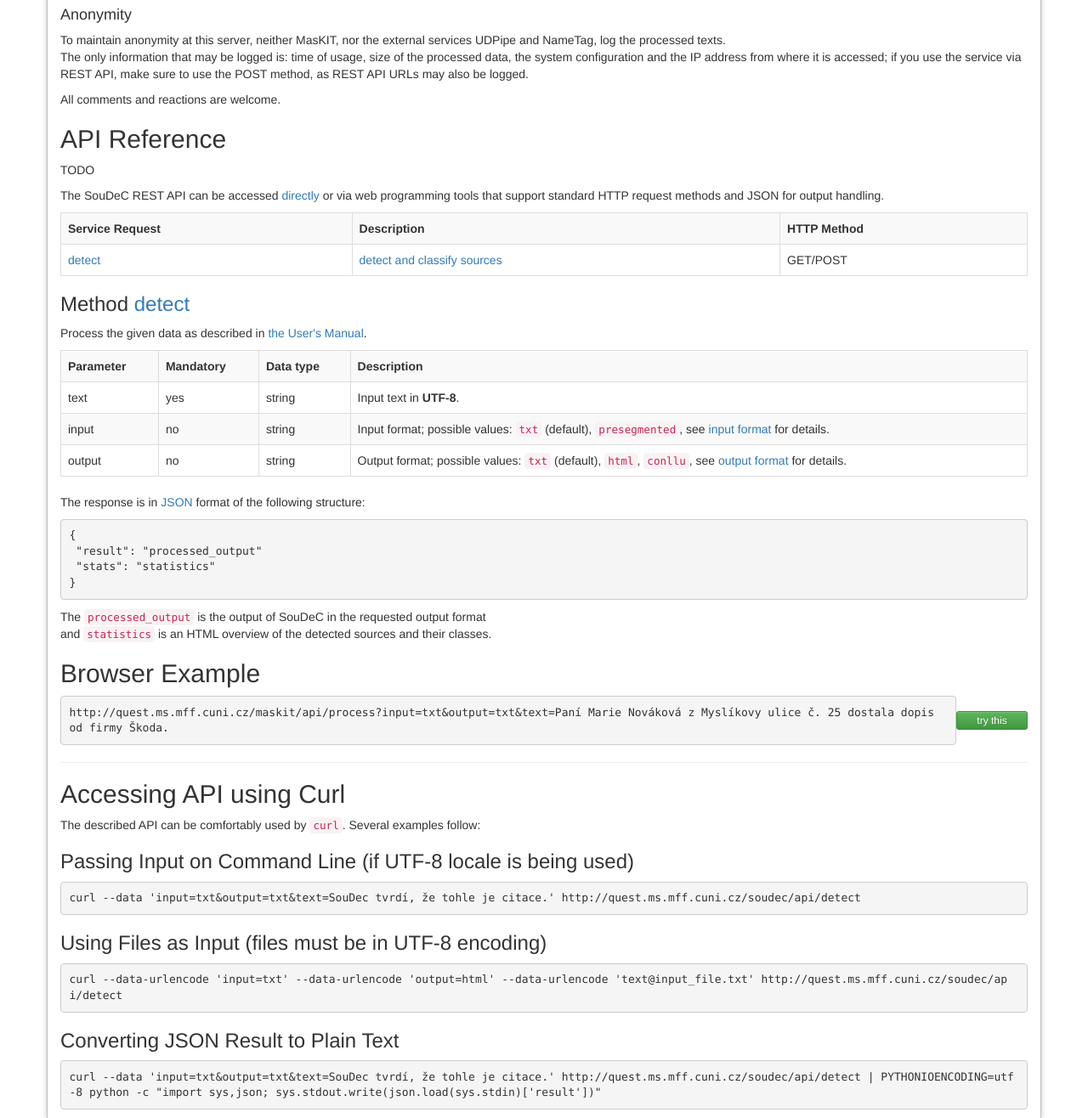
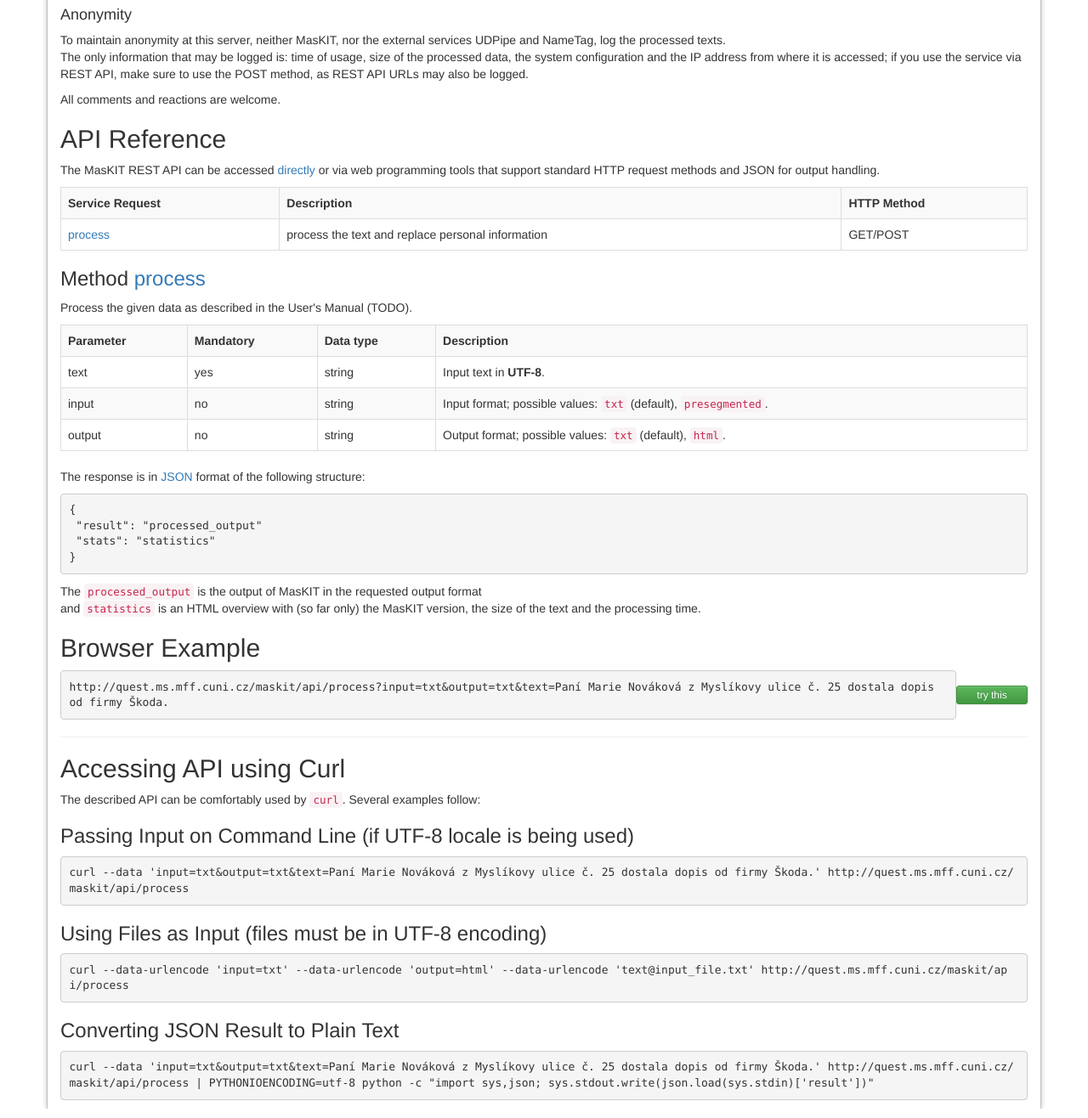
Before and after one commit to ufal/maskit, a PHP site: page /api-reference.php in a window 1280 px wide. Shown: the part 194-1510 px from the top of the page at 85% size. Run offline with PHP 8.4, Linux system fonts and the light colour scheme; some libraries are stand-ins or nearby versions.

Commit message:
MasKIT web service pages incomplete but accurate
git-svn-id: https://svn.ms.mff.cuni.cz/svn/ponk/projects/maskit@33 9b7822f3-4786-4c31-9c96-ea234496b5ad

```diff
--- a/html/api-reference.php
+++ b/html/api-reference.php
@@ -17,9 +17,7 @@
 
 <h2 id="api_reference">API Reference</h2>
 
-<p>TODO</p>
-
-<p>The SouDeC REST API can be accessed <a href="run.php">directly</a> or via web
+<p>The MasKIT REST API can be accessed <a href="run.php">directly</a> or via web
 programming tools that support standard HTTP request methods and JSON for output
 handling.</p>
 
@@ -30,22 +28,22 @@ handling.</p>
     <th>HTTP Method</th>
 </tr>
 <tr>
-    <td><a href="#detect">detect</a></td>
-    <td><a href="http://ufal.mff.cuni.cz/soudec/users-manual#run_soudec" target="_blank">detect and classify sources</a></td>
+    <td><a href="#process">process</a></td>
+    <td><!--a href="http://ufal.mff.cuni.cz/maskit/users-manual#run_maskit" target="_blank"-->process the text and replace personal information</a></td>
     <td>GET/POST</td>
 </tr>
 </table>
 
 
-<h3>Method <a id='detect'>detect</a></h3>
+<h3>Method <a id='process'>process</a></h3>
 
-<p>Process the given data as described in <a href="http://ufal.mff.cuni.cz/soudec/users-manual#run_soudec" target="_blank">the User's Manual</a>.</p>
+<p>Process the given data as described in <!--a href="http://ufal.mff.cuni.cz/maskit/users-manual#run_maskit" target="_blank"-->the User's Manual</a> (TODO).</p>
 
 <table class='table table-striped table-bordered'>
 <tr><th>Parameter</th><th>Mandatory</th><th>Data type</th><th>Description</th></tr>
 <tr><td>text</td><td>yes</td><td>string</td><td>Input text in <b>UTF-8</b>.</td></tr>
-<tr><td>input</td><td>no</td><td>string</td><td>Input format; possible values: <code>txt</code> (default), <code>presegmented</code>, see <a href="http://ufal.mff.cuni.cz/soudec/users-manual#run_soudec_input" target="_blank">input format</a> for details.</td></tr>
-<tr><td>output</td><td>no</td><td>string</td><td>Output format; possible values: <code>txt</code> (default), <code>html</code>, <code>conllu</code>, see <a href="http://ufal.mff.cuni.cz/soudec/users-manual#run_soudec_output" target="_blank">output format</a> for details.</td></tr>
+<tr><td>input</td><td>no</td><td>string</td><td>Input format; possible values: <code>txt</code> (default), <code>presegmented</code><!--, see <a href="http://ufal.mff.cuni.cz/soudec/users-manual#run_soudec_input" target="_blank">input format</a> for details-->.</td></tr>
+<tr><td>output</td><td>no</td><td>string</td><td>Output format; possible values: <code>txt</code> (default), <code>html</code><!--, <code>conllu</code>, see <a href="http://ufal.mff.cuni.cz/soudec/users-manual#run_soudec_output" target="_blank">output format</a> for details-->.</td></tr>
 </table>
 
 <p>
@@ -59,8 +57,8 @@ following structure:</p>
 }
 </pre>
 
-The <code>processed_output</code> is the output of SouDeC in the requested output format
-<br/>and <code>statistics</code> is an HTML overview of the detected sources and their classes.
+The <code>processed_output</code> is the output of MasKIT in the requested output format
+<br/>and <code>statistics</code> is an HTML overview with (so far only) the MasKIT version, the size of the text and the processing time.
 
 
 <h2 style="margin-top: 20px">Browser Example</h2>
@@ -76,12 +74,12 @@ The <code>processed_output</code> is the output of SouDeC in the requested outpu
 The described API can be comfortably used by <code>curl</code>. Several examples follow:
 
 <h3>Passing Input on Command Line (if UTF-8 locale is being used)</h3>
-<pre style="white-space: pre-wrap" class="prettyprint lang-sh">curl --data 'input=txt&amp;output=txt&amp;text=SouDec tvrdí, že tohle je citace.' http://quest.ms.mff.cuni.cz/soudec/api/detect</pre>
+<pre style="white-space: pre-wrap" class="prettyprint lang-sh">curl --data 'input=txt&amp;output=txt&amp;text=Paní Marie Nováková z Myslíkovy ulice č. 25 dostala dopis od firmy Škoda.' http://quest.ms.mff.cuni.cz/maskit/api/process</pre>
 
 <h3>Using Files as Input (files must be in UTF-8 encoding)</h3>
-<pre style="white-space: pre-wrap" class="prettyprint lang-sh">curl --data-urlencode 'input=txt' --data-urlencode 'output=html' --data-urlencode 'text@input_file.txt' http://quest.ms.mff.cuni.cz/soudec/api/detect</pre>
+<pre style="white-space: pre-wrap" class="prettyprint lang-sh">curl --data-urlencode 'input=txt' --data-urlencode 'output=html' --data-urlencode 'text@input_file.txt' http://quest.ms.mff.cuni.cz/maskit/api/process</pre>
 
 <h3>Converting JSON Result to Plain Text</h3>
-<pre style="white-space: pre-wrap" class="prettyprint lang-sh">curl --data 'input=txt&amp;output=txt&amp;text=SouDec tvrdí, že tohle je citace.' http://quest.ms.mff.cuni.cz/soudec/api/detect | PYTHONIOENCODING=utf-8 python -c "import sys,json; sys.stdout.write(json.load(sys.stdin)['result'])"</pre>
+<pre style="white-space: pre-wrap" class="prettyprint lang-sh">curl --data 'input=txt&amp;output=txt&amp;text=Paní Marie Nováková z Myslíkovy ulice č. 25 dostala dopis od firmy Škoda.' http://quest.ms.mff.cuni.cz/maskit/api/process | PYTHONIOENCODING=utf-8 python -c "import sys,json; sys.stdout.write(json.load(sys.stdin)['result'])"</pre>
 
 <?php require('footer.php') ?>
--- a/html/info.php
+++ b/html/info.php
@@ -11,7 +11,7 @@
   </tr>
   <tr>
       <th>Homepage</th>
-      <td><a href="http://ufal.mff.cuni.cz/maskit/" target="_blank">http://ufal.mff.cuni.cz/maskit/</a></td>
+      <td><a href="http://ufal.mff.cuni.cz/maskit/" target="_blank">http://ufal.mff.cuni.cz/maskit/</a> (TODO)</td>
   </tr>
   <tr>
       <th>Development repository</th>
```
